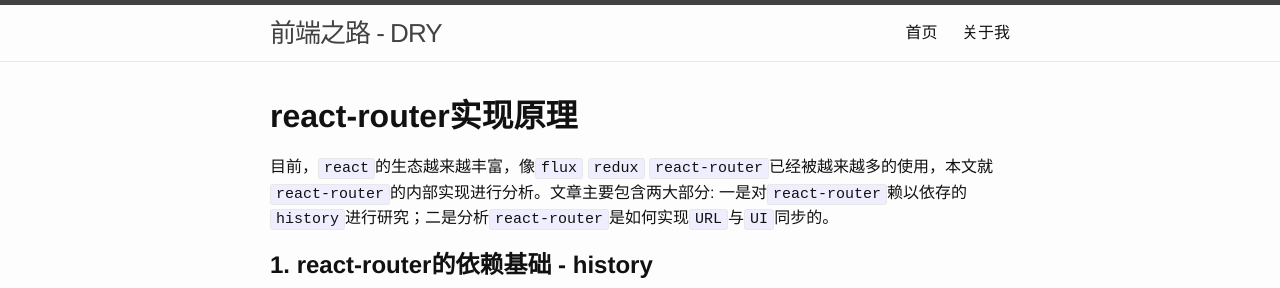
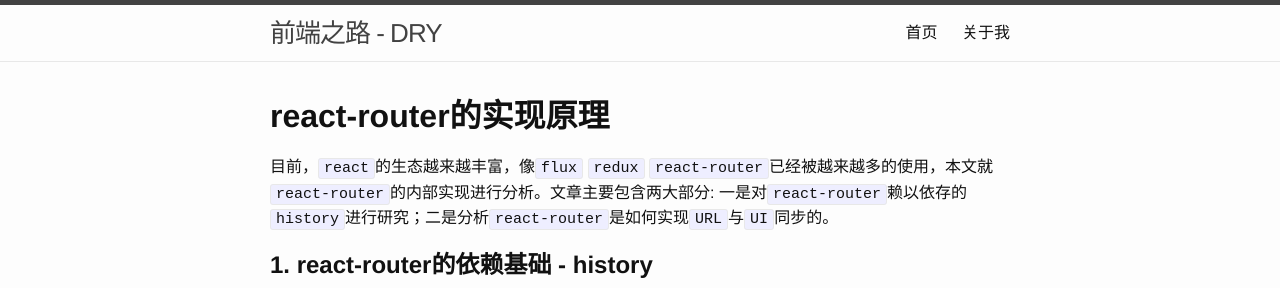
Before and after one commit to zhenhua-lee/zhenhua-lee.github.io, a Jekyll site: the page built from _posts/2016-02-28-history.md, in a window 1280 px wide and 900 px high. Shown: the top 288 px of the window. Built offline with Jekyll 4.4.1, drawn with Linux system fonts in a browser that asks for light colours.

Commit message:
修改文本

```diff
--- a/_posts/2016-02-28-history.md
+++ b/_posts/2016-02-28-history.md
@@ -1,11 +1,11 @@
 ---
-title: "react-router实现原理"
+title: "react-router的实现原理"
 category: react
 tags: ["react-router", "history"]
 excerpt: >
   本文就react-router的内部实现进行分析，分析的内容包含两大部分: 一是对react-router赖以依存的history进行研究；二是分析react-router是如何实现URL与UI同步的。
 ---
-# react-router实现原理
+# react-router的实现原理
 
 目前，`react`的生态越来越丰富，像`flux` `redux` `react-router`已经被越来越多的使用，本文就`react-router`的内部实现进行分析。文章主要包含两大部分: 一是对`react-router`赖以依存的`history`进行研究；二是分析`react-router`是如何实现`URL`与`UI`同步的。
 
```
